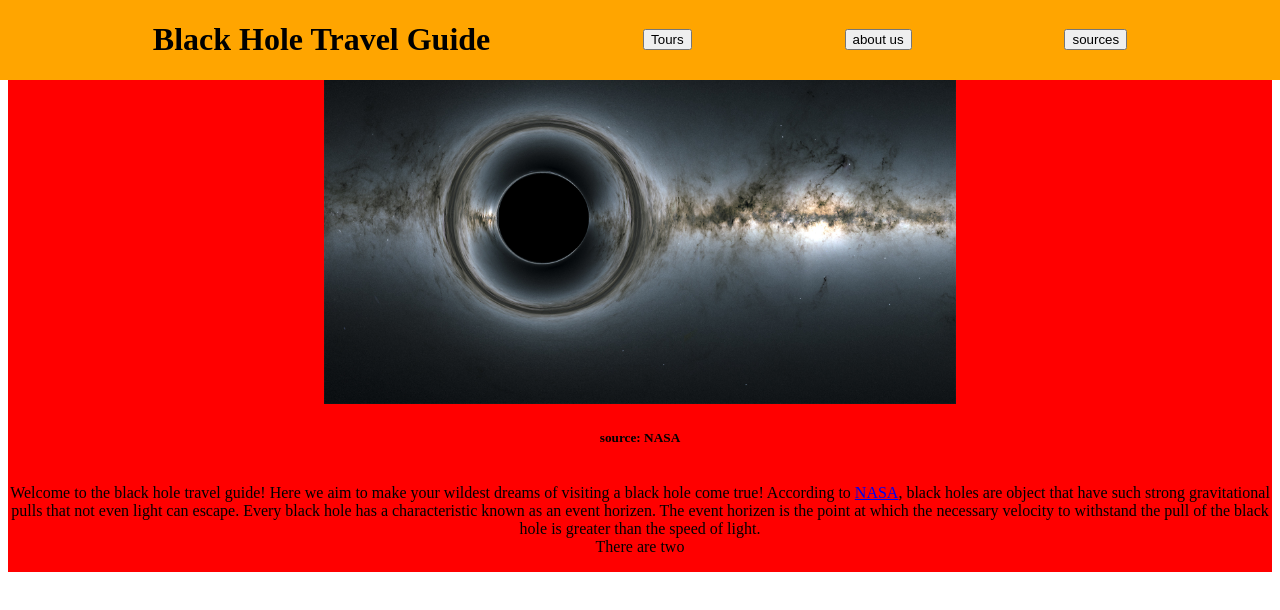
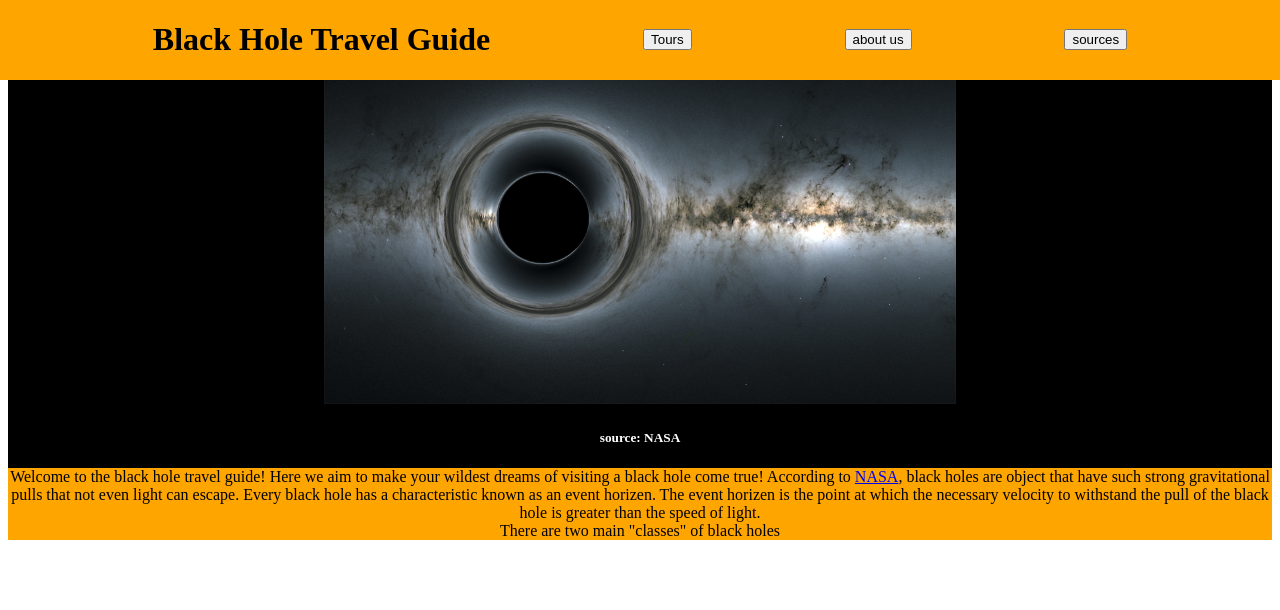
Before and after one commit to Infandous/black-holes, a React (Create React App) app: page / in a window 1280 px wide. Shown: the top 610 px of the page. Built offline with nearby package versions, Linux system fonts and the light colour scheme.

Commit message:
removed p margin for intro

```diff
--- a/src/components/Intro.css
+++ b/src/components/Intro.css
@@ -6,7 +6,15 @@
     /*align-items:center;*/
     text-align:center;
 }
+.imgDiv{
+    background-color:black;
+    color:white;
+}
 img{
     max-width:50%;
     max-height:auto;
 }
+p{
+    background-color:orange;
+    margin:0;
+}
--- a/src/components/Intro.js
+++ b/src/components/Intro.js
@@ -4,7 +4,7 @@ import './Intro.css'
 const Intro = () => {
     return(
         <div className="intro">
-            <div>
+            <div className="imgDiv">
                 <img src={blackHoleHomepage} alt="image of black hole" />
                 <h5>source: NASA</h5>
             </div>
@@ -18,7 +18,7 @@ const Intro = () => {
                 at which the necessary velocity to withstand the pull of the black hole is greater than the
                 speed of light.
                 <br />
-                There are two
+                There are two main "classes" of black holes
                 </p>
         </div>
     )
--- a/src/index.css
+++ b/src/index.css
@@ -2,6 +2,6 @@
   display:flex;
   flex-direction:column;
   align-items:center;
-  background-color:red;
+  /*background-color:red;*/
   /*flex:1;*/
 }
```
